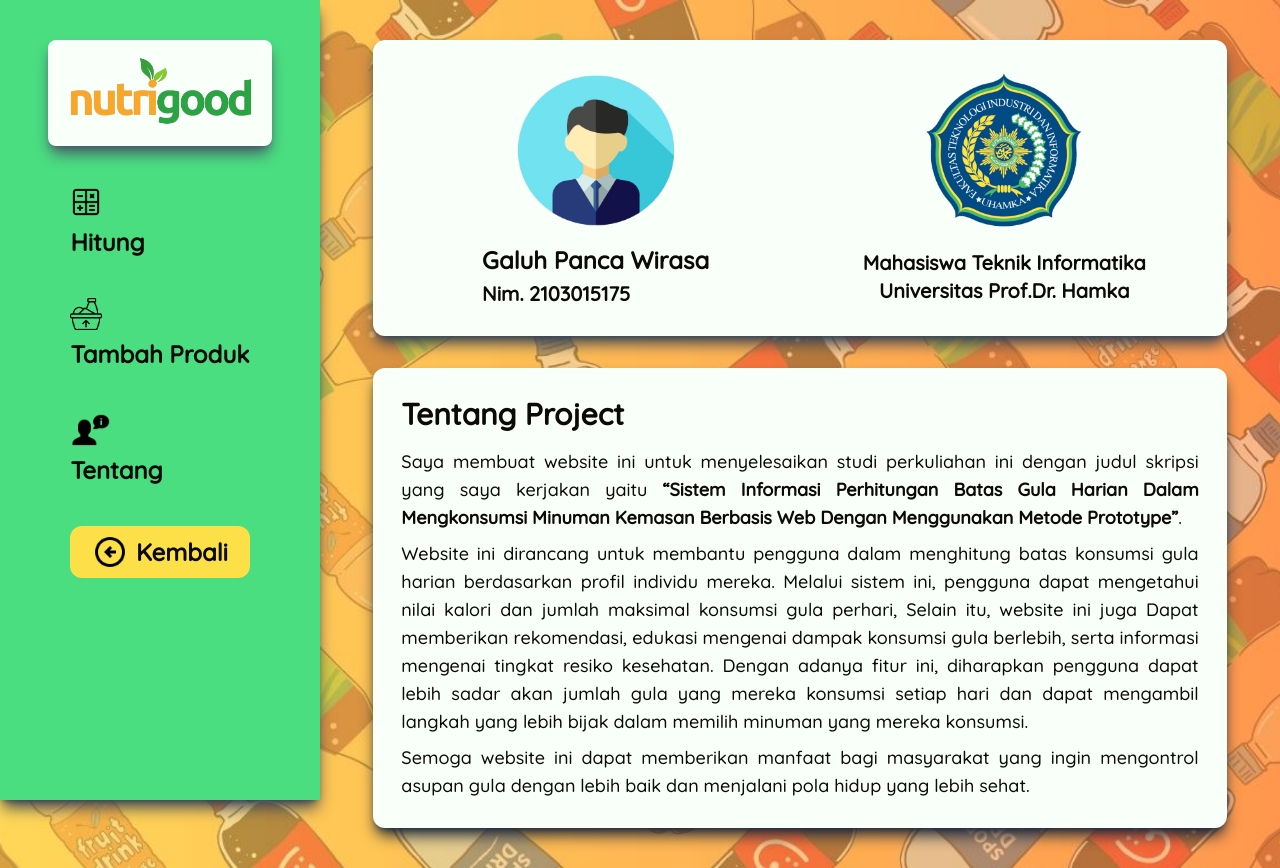
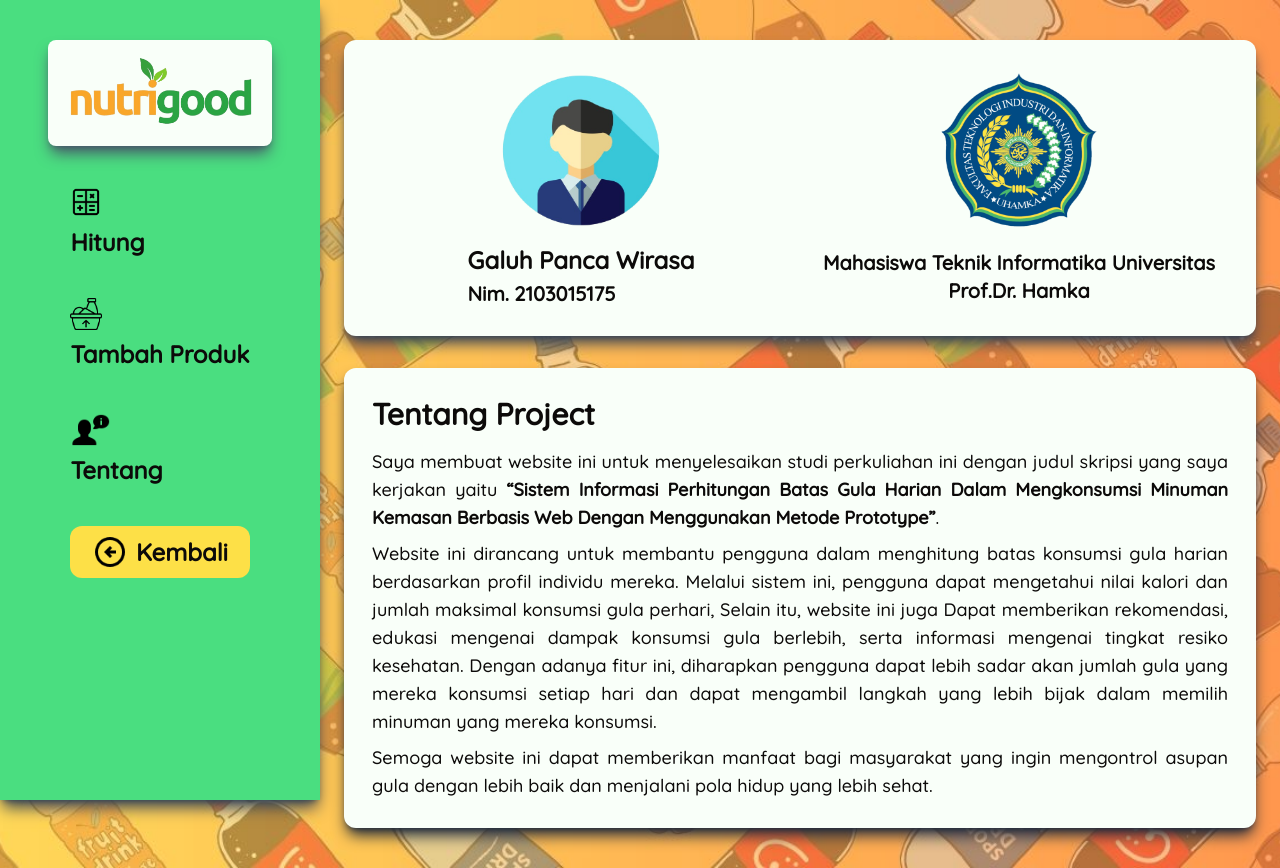
Before and after one commit to GaluhPncWirs/consumption-limit-for-packaged-beverages, a Next.js app: page /mainContent/about in a window 1280 px wide. Built offline with nearby package versions, Linux system fonts and the light colour scheme.

Commit message:
selesai memperbaiki uiux dan code di project ini (done)

```diff
--- a/src/app/admin/dashboard/page.tsx
+++ b/src/app/admin/dashboard/page.tsx
@@ -18,7 +18,7 @@ import {
   DialogTrigger,
 } from "@/components/ui/dialog";
 import { toast } from "sonner";
-import ComponentInput from "@/components/input/content";
+import ComponentInput from "@/layout/input/content";
 import {
   Select,
   SelectContent,
--- a/src/app/mainContent/about/page.tsx
+++ b/src/app/mainContent/about/page.tsx
@@ -1,5 +1,5 @@
 "use client";
-import MainContentLayout from "@/layout/mainContent";
+import MainContentLayout from "@/layout/mainSystem/content";
 import Image from "next/image";
 import { usePathname } from "next/navigation";
 
--- a/src/app/mainContent/addProduct/page.tsx
+++ b/src/app/mainContent/addProduct/page.tsx
@@ -5,7 +5,7 @@ import { useHandleInput } from "@/app/hooks/handle-input";
 import { useEffect, useState } from "react";
 import { productBeverageTypes } from "@/types/dataTypes";
 import { subscribeToProducts } from "@/lib/firebase/services";
-import MainContentLayout from "@/layout/mainContent";
+import MainContentLayout from "@/layout/mainSystem/content";
 import {
   Command,
   CommandEmpty,
@@ -14,7 +14,7 @@ import {
   CommandItem,
   CommandList,
 } from "@/components/ui/command";
-import ComponentInput from "@/components/input/content";
+import ComponentInput from "@/layout/input/content";
 import {
   Select,
   SelectContent,
--- a/src/app/page.tsx
+++ b/src/app/page.tsx
@@ -2,7 +2,7 @@
 import { useEffect, useState } from "react";
 import { useHandleInput } from "./hooks/handle-input";
 import Image from "next/image";
-import ComponentInput from "@/components/input/content";
+import ComponentInput from "@/layout/input/content";
 import {
   Select,
   SelectContent,
--- a/src/layout/mainContent.js
+++ b/src/layout/mainSystem/content.js
@@ -10,13 +10,13 @@ export default function MainContentLayout({ children, path }) {
   }, [path, curPathname]);
   return (
     <div className="flex">
-      <div className="md:w-1/4">
-        <div className="bg-green-400 h-screen shadow-lg shadow-slate-700 fixed hidden md:w-1/4 md:block">
+      <div className="md:w-1/4 xl:w-80">
+        <div className="bg-green-400 h-screen shadow-lg shadow-slate-700 fixed hidden md:w-1/4 md:block xl:w-80">
           <PathNavbar />
         </div>
         <HamburgerMenu />
       </div>
-      <div className="w-11/12 md:w-2/3 mx-auto">{children}</div>
+      <div className="w-11/12 md:w-2/3 mx-auto xl:w-[57rem]">{children}</div>
     </div>
   );
 }
```
Also changed, not shown: src/app/mainContent/calculate/page.tsx (+2 -109 lines), src/layout/input/content.js (renamed from src/components/input/content.js).
